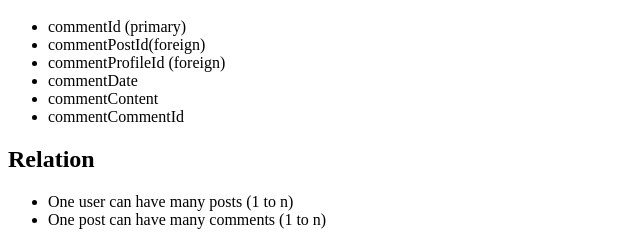
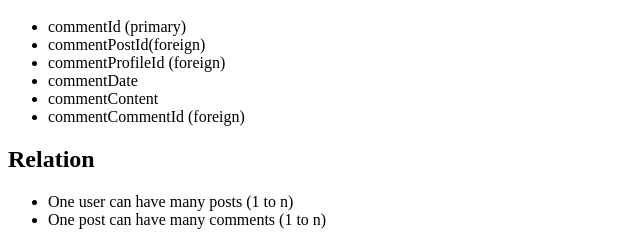
Before and after one commit to mdavid50/data-design, a PHP site: page / in a window 1280 px wide. Shown: the part 1445-1690 px from the top of the page, without its empty margins (0-640 px from the left). Run offline with PHP 8.4, Linux system fonts and the light colour scheme.

Commit message:
added foreign keys

```diff
--- a/index.php
+++ b/index.php
@@ -76,7 +76,7 @@
 			<li>commentProfileId (foreign)</li>
 			<li>commentDate</li>
 			<li>commentContent</li>
-			<li>commentCommentId</li>
+			<li>commentCommentId (foreign)</li>
 		</ul>
 		<h2>Relation</h2>
 		<ul>
```
